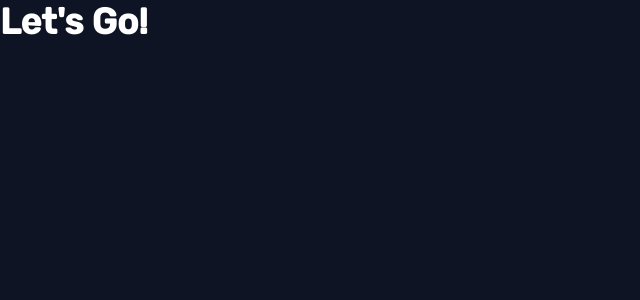
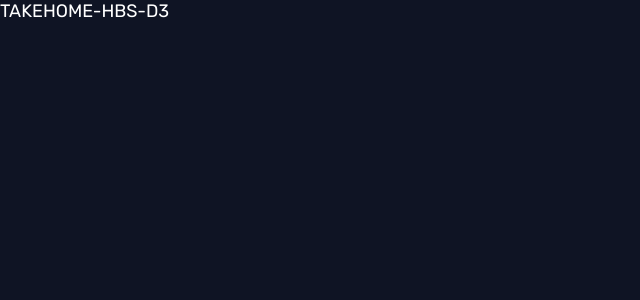
Before and after one commit to rscottlundgren/takehome-hbs-d3, an Angular app: page / in a window 1280 px wide. Shown: the top 300 px of the page, without its empty margins (0-640 px from the left). Built offline with nearby package versions, Linux system fonts and the light colour scheme.

Commit message:
Testing String Interpolation

```diff
--- a/src/app/app.component.html
+++ b/src/app/app.component.html
@@ -3,6 +3,7 @@
 
 <!-- This file is your "template" and is the HTML that will populate in browser. -->
 
-<h1>Let's Go!</h1>
+<!-- Like any other HTML file, you can use string interpolation to get data from the .ts file to populate on screen -->
+<p>{{ title.toUpperCase() }}</p>
 
 <router-outlet></router-outlet>
```
